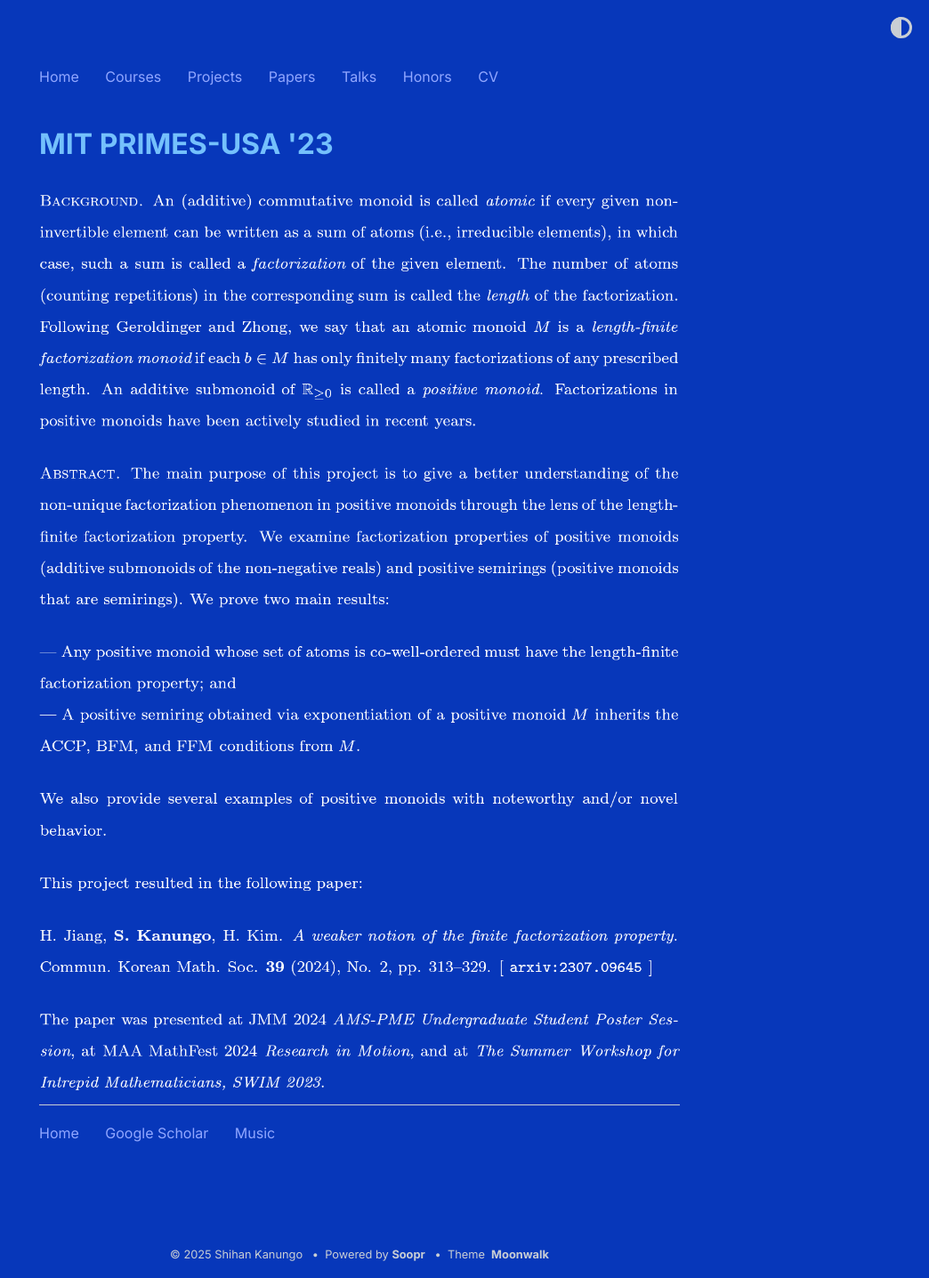
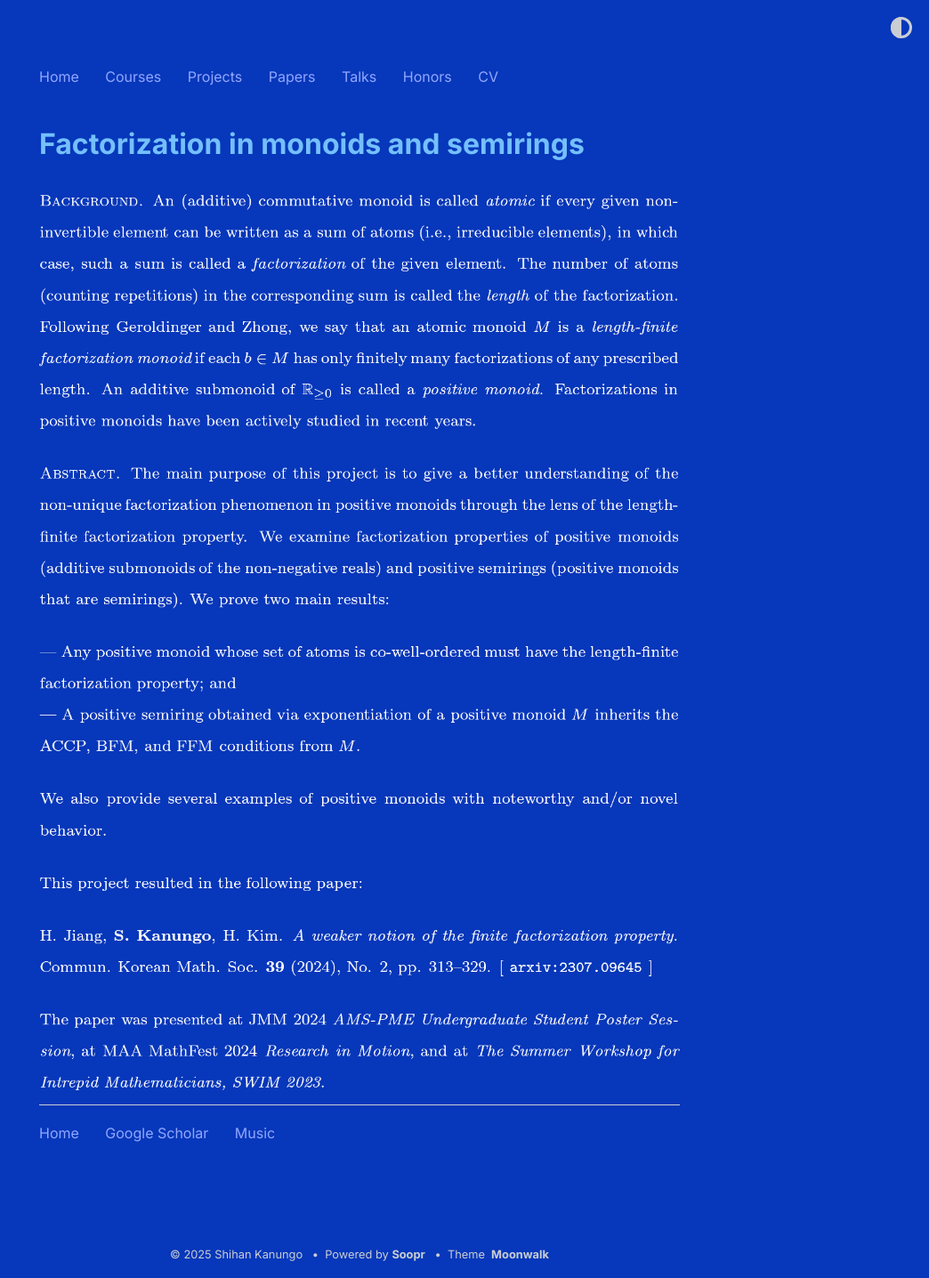
Before and after one commit to shihankanungo/shihankanungo.github.io, a Jekyll site: the page built from primes-23.md, in a window 1280 px wide. Shown: the whole page at 89% size, without its empty margins (236-1280 px from the left). Built offline with Jekyll 4.4.1, drawn with Linux system fonts in a browser that asks for light colours.

Commit message:
Update primes-23.md

```diff
--- a/primes-23.md
+++ b/primes-23.md
@@ -1,6 +1,6 @@
 ---
 layout: post
-title: MIT PRIMES-USA '23
+title: Factorization in monoids and semirings
 ---
 <br>
 ![abstract](primes-23.png)
```
